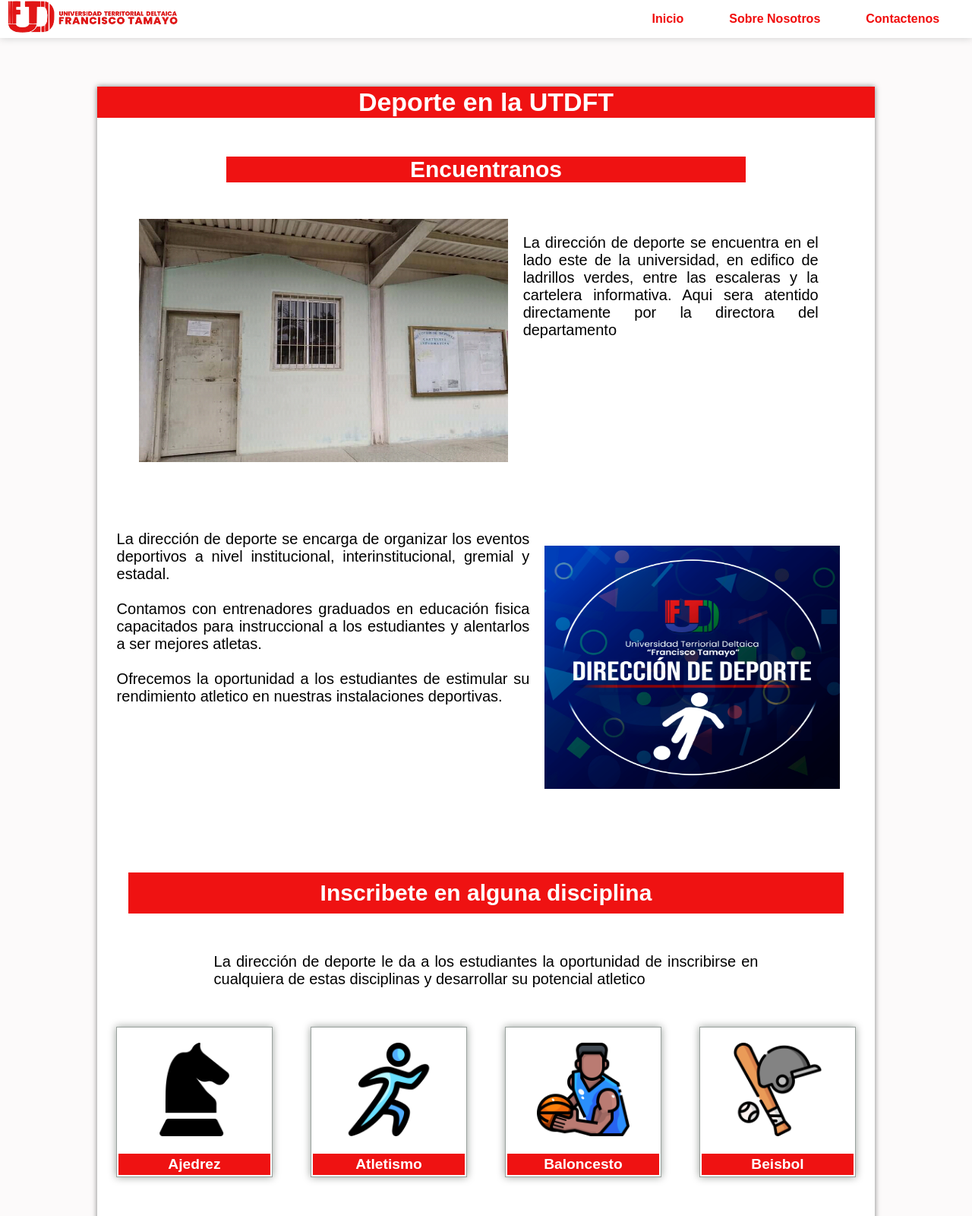
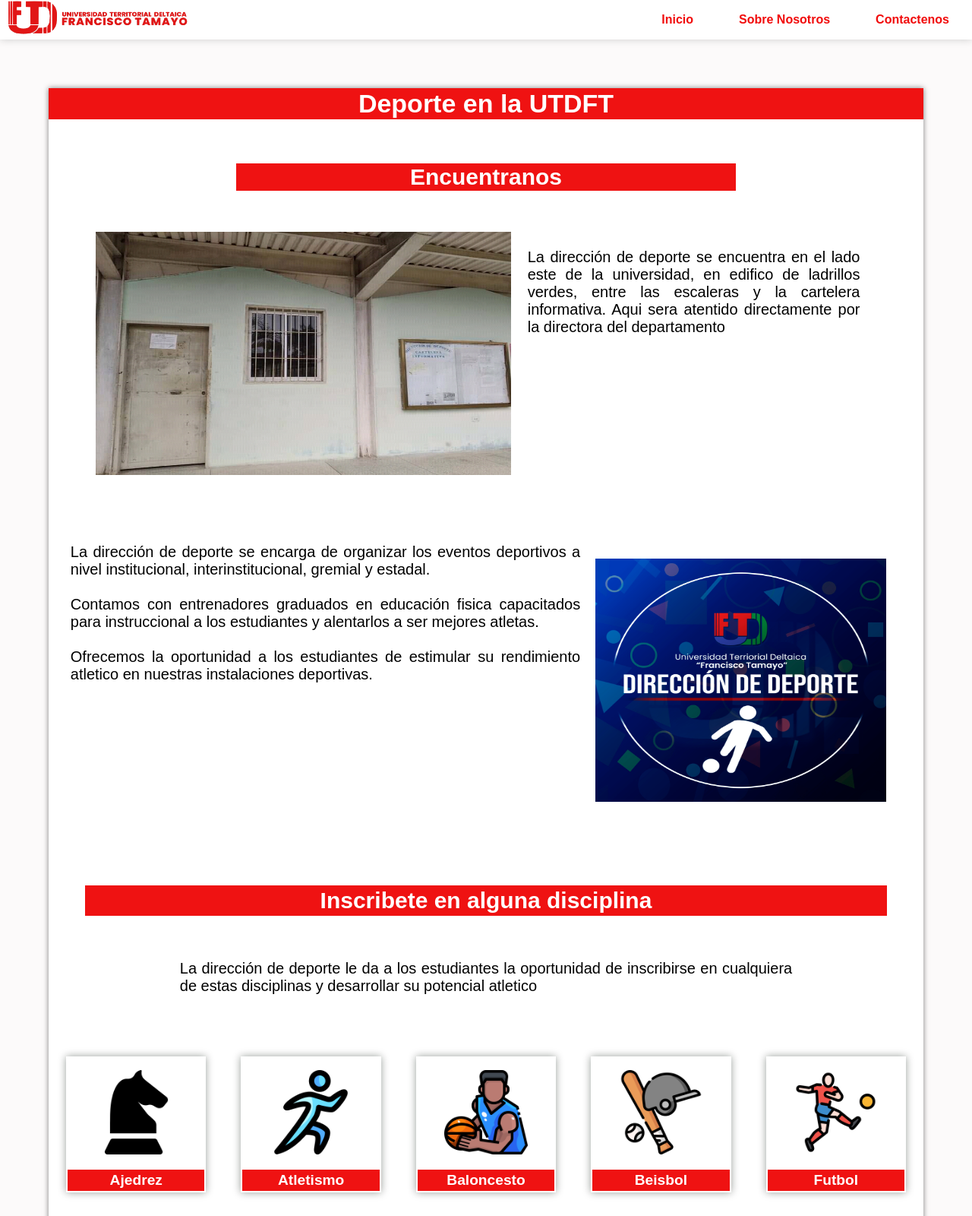
Before and after one commit to direcciondeporte/direcciondeporte.github.io, a plain HTML site: page pages/about.html in a window 1280 px wide. Shown: the top 1600 px of the page at 76% size. Drawn offline with Linux system fonts and the light colour scheme.

Commit message:
Update style.css

```diff
--- a/css/style.css
+++ b/css/style.css
@@ -29,7 +29,8 @@ header{
 
 
 .btnutd{
-	width: 18%;
+	min-width: 200px;
+	width: 19%;
 }
 
 
@@ -105,12 +106,12 @@ main{
 	display: flex;
 	flex-wrap: wrap;
 	background: #fff;
-	width: 80%;
+	width: 90%;
 	box-shadow: 0 0 7px rgba(0,0,0, .5);
 }
 
-main h1{
-	width: 60%;
+main div h1{
+	min-width: 60%;
 	text-align: center;
 	padding: 20px;
 	font-size: 40px;
@@ -205,12 +206,12 @@ main p{
 
 .disi h1{
 	width: 90%;
-	padding: 10px;
+	padding: 3px 10px;
 }
 
 .disi div{
-	width: 20%;
-	border: 1px solid rgba(0, 20, 10, .4);
+	width: 16%;
+	margin: 2%;
 	box-shadow: 0 0 10px rgba(1, 18, 8, .4);
 	background: #fff;
 }
@@ -248,9 +249,16 @@ main p{
 }
 
 
+.extra{
+	width: 90%;
+	margin: -5% 5% 5%;
+}
 
 
-
+.infex h1{
+	margin-bottom: 5%;
+	padding: 3px 40px;
+}
 
 .infex p{
 	width: 100%;
@@ -260,7 +268,7 @@ main p{
 .infex p img{
 	float: right;
 	margin: 20px;
-	width: 40%;
+	width: 35%;
 	height: 40vh;
 }
 
@@ -274,13 +282,11 @@ main p{
 
 .contact h1{
 	margin-bottom: 5%;
-	padding: 0 50px;
 }
 
 .contact p{
 	width: 80%;
 	margin-bottom: 20px;
-	word-break: break-all;
 }
 
 
@@ -297,7 +303,6 @@ main p{
 
 .ubicacion h1{
 	margin-bottom: 5%;
-	padding: 0 50px;
 }
 
 .ubicacion img{
```
